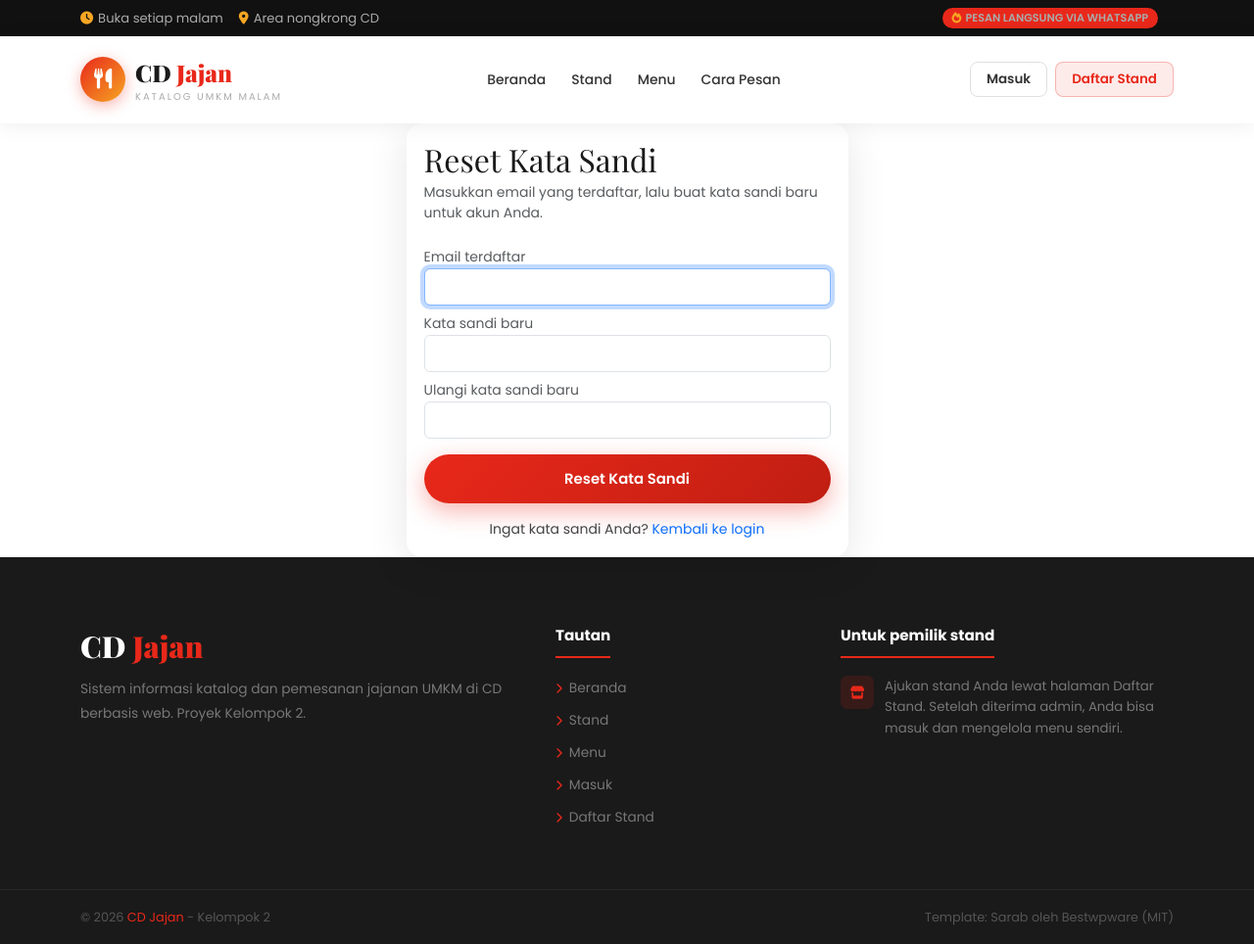
After one commit to Nandamsha/project-laravel13-CD, a Laravel app: page /lupa-sandi in a window 1280 px wide. The commit adds this page. Shown: the whole page at 98% size. Run offline with Laravel 12, Linux system fonts and the light colour scheme.

Commit message:
Update project Laravel nambahin reset password

```diff
--- /dev/null
+++ b/app/Http/Controllers/PasswordResetController.php
@@ -0,0 +1,38 @@
+<?php
+
+namespace App\Http\Controllers;
+
+use App\Models\User;
+use Illuminate\Http\RedirectResponse;
+use Illuminate\Http\Request;
+use Illuminate\Support\Str;
+
+class PasswordResetController extends Controller
+{
+    public function show()
+    {
+        return view('auth.forgot-password');
+    }
+
+    public function update(Request $request): RedirectResponse
+    {
+        $data = $request->validate([
+            'email' => ['required', 'email', 'exists:users,email'],
+            'password' => ['required', 'string', 'min:8', 'confirmed'],
+        ], [
+            'email.required' => 'Email wajib diisi.',
+            'email.email' => 'Format email tidak valid.',
+            'email.exists' => 'Email ini tidak terdaftar.',
+            'password.required' => 'Kata sandi baru wajib diisi.',
+            'password.min' => 'Kata sandi minimal 8 karakter.',
+            'password.confirmed' => 'Konfirmasi kata sandi tidak sama.',
+        ]);
+
+        User::where('email', $data['email'])->firstOrFail()->forceFill([
+            'password' => $data['password'], // di-hash otomatis oleh cast 'hashed'
+            'remember_token' => Str::random(60),
+        ])->save();
+
+        return redirect()->route('login')->with('status', 'Kata sandi berhasil diubah. Silakan masuk dengan kata sandi baru.');
+    }
+}
--- a/app/Models/User.php
+++ b/app/Models/User.php
@@ -28,6 +28,7 @@ class User extends Authenticatable
         return $this->role === 'admin';
     }
 
+
     public function stand(): HasOne
     {
         return $this->hasOne(Stand::class);
--- /dev/null
+++ b/resources/views/auth/forgot-password.blade.php
@@ -0,0 +1,31 @@
+@extends('layouts.app')
+@section('title', 'Reset Kata Sandi')
+@section('content')
+<div class="container page">
+    <div class="row justify-content-center">
+        <div class="col-md-8 col-lg-5">
+            <div class="kbox">
+                <h2 class="mb-1">Reset Kata Sandi</h2>
+                <p class="text-muted small">Masukkan email yang terdaftar, lalu buat kata sandi baru untuk akun Anda.</p>
+                <form method="post" action="{{ route('password.update') }}">@csrf
+                    <label class="small text-muted mt-2" for="email">Email terdaftar</label>
+                    <input id="email" name="email" type="email"
+                        class="form-control @error('email') is-invalid @enderror" value="{{ old('email') }}" required
+                        autofocus>
+                    @error('email')<div class="text-danger small mt-1" role="alert">{{ $message }}</div>@enderror
+                    <label class="small text-muted mt-2" for="password">Kata sandi baru</label>
+                    <input id="password" name="password" type="password"
+                        class="form-control @error('password') is-invalid @enderror" required>
+                    @error('password')<div class="text-danger small mt-1" role="alert">{{ $message }}</div>@enderror
+                    <label class="small text-muted mt-2" for="password_confirmation">Ulangi kata sandi baru</label>
+                    <input id="password_confirmation" name="password_confirmation" type="password" class="form-control"
+                        required>
+                    <button class="btn-red border-0 mt-3 w-100 justify-content-center">Reset Kata Sandi</button>
+                </form>
+                <p class="small mt-3 mb-0 text-center">Ingat kata sandi Anda? <a href="{{ route('login') }}">Kembali ke
+                        login</a></p>
+            </div>
+        </div>
+    </div>
+</div>
+@endsection
--- a/resources/views/auth/login.blade.php
+++ b/resources/views/auth/login.blade.php
@@ -8,13 +8,16 @@
                 <h2 class="mb-1">Masuk</h2>
                 <p class="text-muted small">Khusus pemilik stand yang pengajuannya sudah diterima, dan admin. Pembeli
                     tidak perlu masuk.</p>
+                                    @if (session('status'))
+                <div class="alert alert-success small" role="status">{{ session('status') }}</div>
+                @endif
                 <form method="post" action="{{ route('login') }}">@csrf
                     <label class="small text-muted mt-2" for="email">Email</label>
                     <input id="email" name="email" type="email"
                         class="form-control @error('email') is-invalid @enderror" value="{{ old('email') }}" required
                         autofocus>
                     @error('email')<div class="text-danger small mt-1" role="alert">{{ $message }}</div>@enderror
-                    <label class="small text-muted mt-2" for="password">Kata sandi</label>
+                    <div class="d-flex justify-content-between align-items-center mt-2"><label class="small text-muted" for="password">Kata sandi</label><a class="small" href="{{ route('password.request') }}">Lupa kata sandi?</a></div>
                     <input id="password" name="password" type="password" class="form-control" required>
                     <div class="form-check mt-2"><input class="form-check-input" type="checkbox" name="remember"
                             id="remember"><label class="form-check-label small" for="remember">Ingat saya</label></div>
--- a/routes/web.php
+++ b/routes/web.php
@@ -1,5 +1,6 @@
 <?php
 
+use App\Http\Controllers\PasswordResetController;
 use App\Http\Controllers\Admin;
 use App\Http\Controllers\AuthController;
 use App\Http\Controllers\CatalogController;
@@ -17,6 +18,8 @@ Route::middleware('guest')->group(function () {
     Route::get('/daftar', [AuthController::class, 'showRegister'])->name('register');
     Route::post('/daftar', [AuthController::class, 'register'])->middleware('throttle:10,1');
     Route::get('/daftar/terkirim', [AuthController::class, 'done'])->name('register.done');
+        Route::get('/lupa-sandi', [PasswordResetController::class, 'show'])->name('password.request');
+    Route::post('/lupa-sandi', [PasswordResetController::class, 'update'])->middleware('throttle:10,1')->name('password.update');
 });
 
 Route::middleware('auth')->group(function () {
```
Also changed, not shown: database/database.sqlite, storage/app/public/products/AJyDQiVfXRs7abLpk6vfkQxGlXzF5kxipi3JFZgr.jpg (added), 1 other file.
